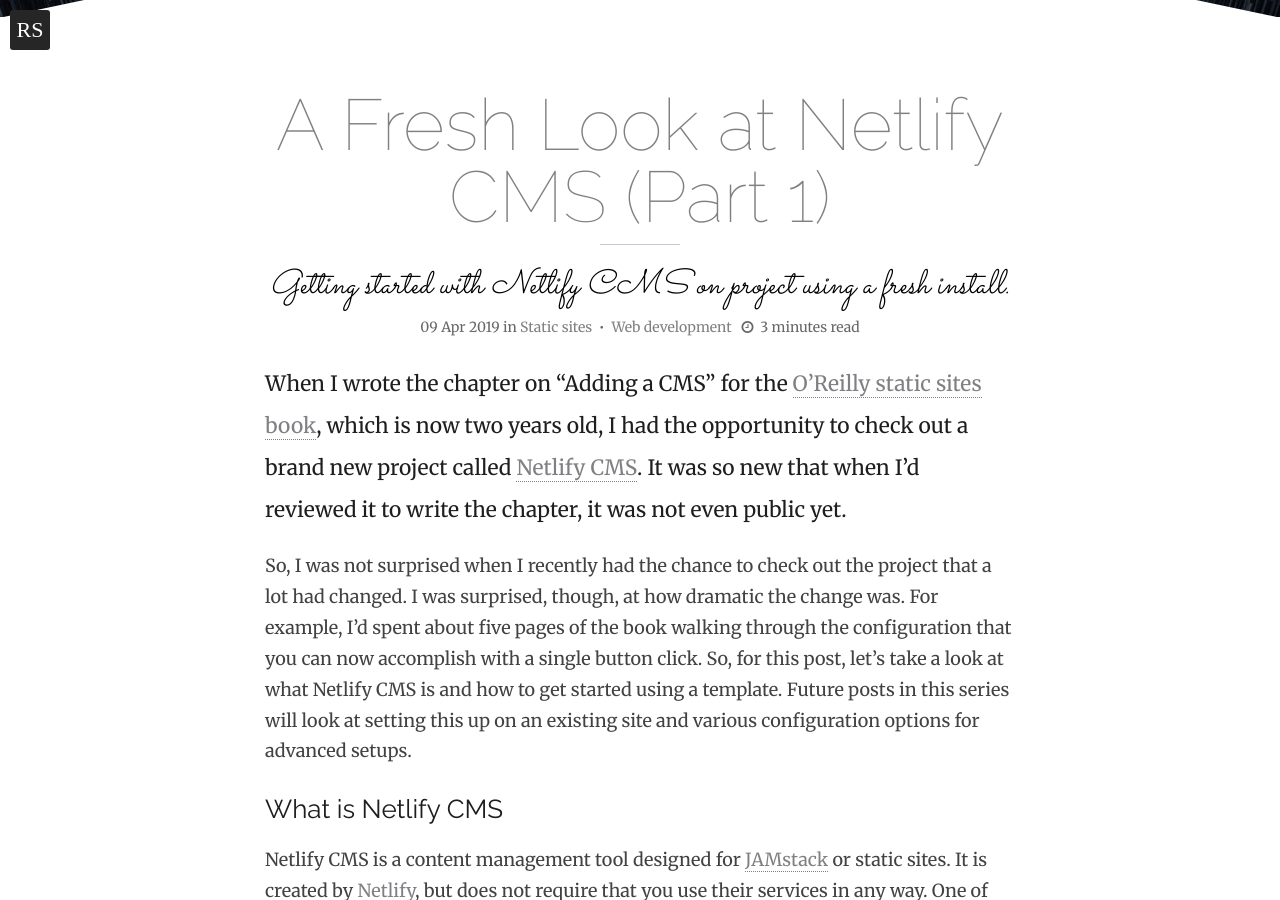
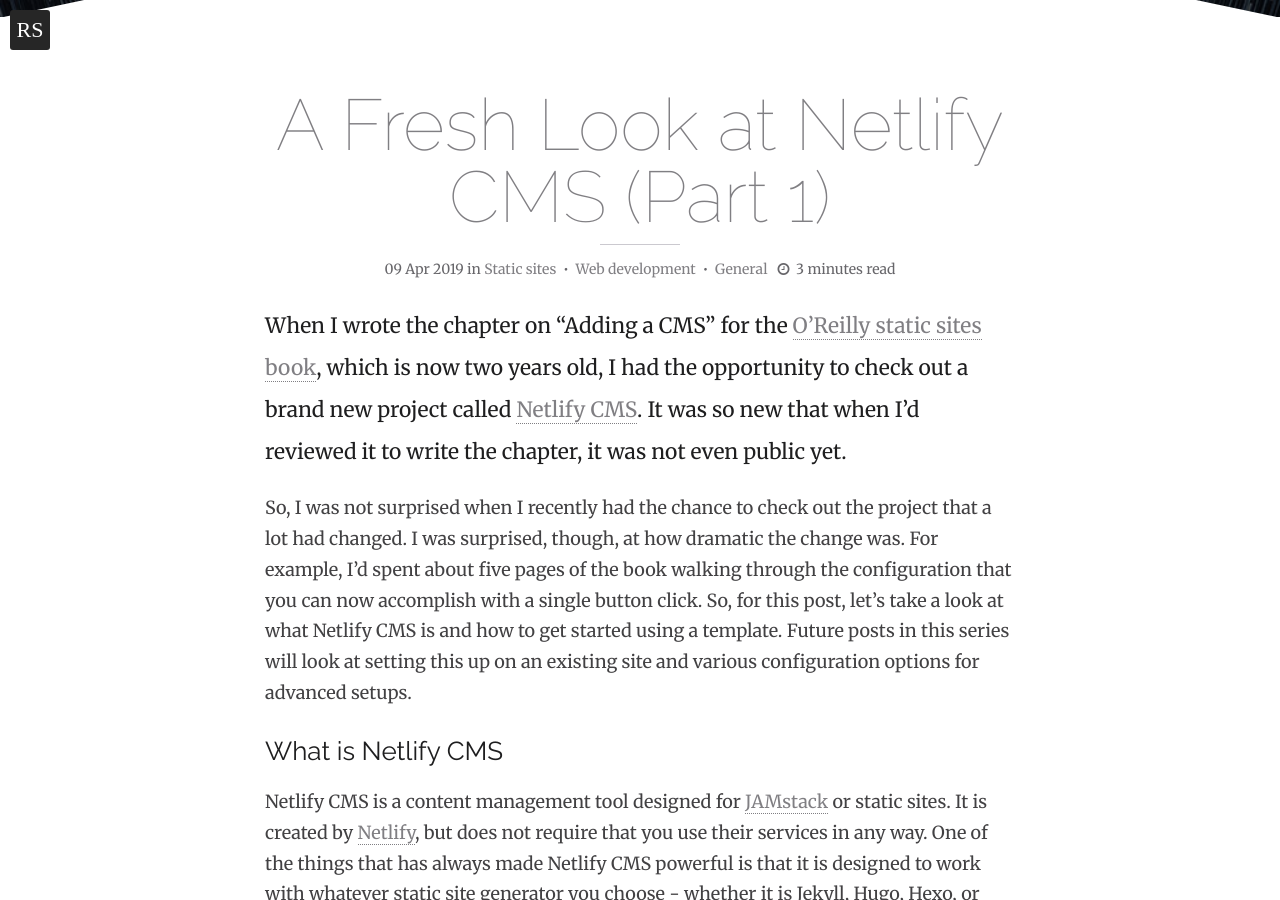
Before and after one commit to remotesynth/remotesynth.github.io, a Jekyll site: the page built from _posts/2019-04-09-netlify-cms-part-1.md, in a window 1280 px wide and 900 px high, scrolled down 523 px. Built offline with Jekyll 4.4.1, drawn with Linux system fonts in a browser that asks for light colours; a script that is not in the unit is left out; comment, search, counter and statistics services are not loaded.

Commit message:
Update Blog “2019-04-09-netlify-cms-part-1”

```diff
--- a/_posts/2019-04-09-netlify-cms-part-1.md
+++ b/_posts/2019-04-09-netlify-cms-part-1.md
@@ -1,11 +1,11 @@
 ---
 layout: post
-title: "A Fresh Look at Netlify CMS (Part 1)"
-date: "2019-04-09"
+title: A Fresh Look at Netlify CMS (Part 1)
+date: '2019-04-09'
 categories:
-    - static sites
-    - web development
-description: Getting started with Netlify CMS on project using a fresh install.
+  - static sites
+  - web development
+  - general
 comments: true
 ---
 
```
